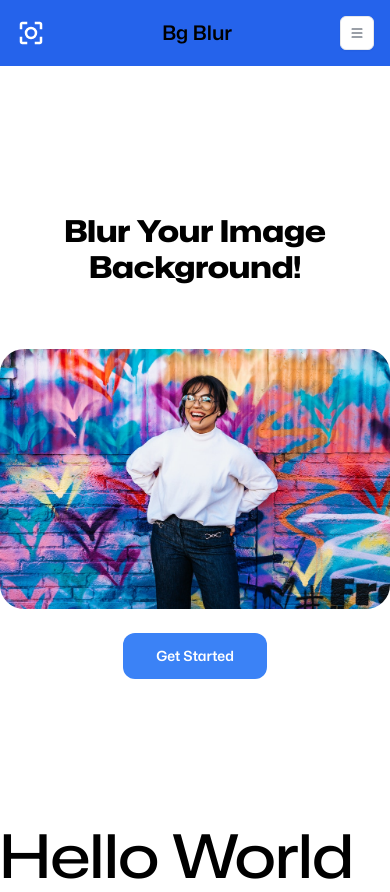
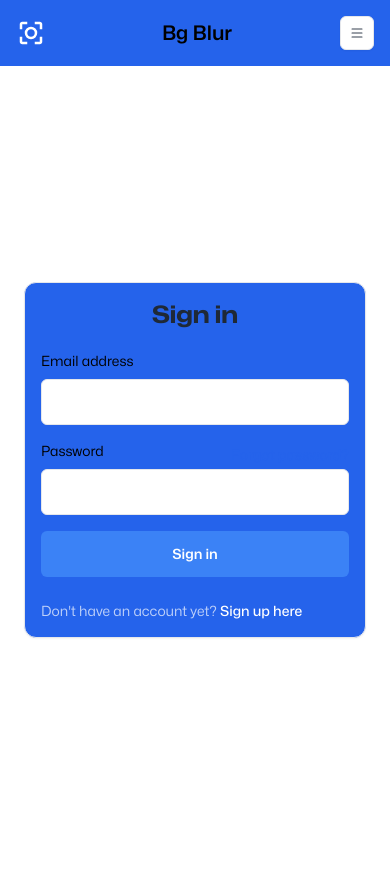
Before and after one commit to ConkCodes/bgblur-frontend, a React (Vite) app: page / in a window 390 px wide. After the commit the page ends 844 px from the top, so only its background shows below. Built offline with nearby package versions, Linux system fonts and the light colour scheme.

Commit message:
worked more on responsive

```diff
--- a/src/components/Landing.jsx
+++ b/src/components/Landing.jsx
@@ -5,21 +5,11 @@
 // xl: 1280
 // 2xl: 1536
 
-// use height if height > width
-// use
-
-// flex flex-col items-center justify-center
-
-// solution: height max(90vh, 600 px) could be W rizz
-// note: if my content height is changing the 600 could not be big or small enough
-
-// px-4 py-32 sm:px-16 lg:px-64
-
 function Landing() {
   return (
-    <div className="text-center flex flex-col justify-center items-center min-h-[90vh]">
+    <div className="p-4 text-center flex flex-col justify-center items-center min-h-[90vh]">
       <div className="my-16">
-        <h1 className="text-3xl sm:text-6xl font-extrabold">Blur Your Image Background!</h1>
+        <h1 className=" text-3xl sm:text-6xl font-extrabold">Blur Your Image Background!</h1>
       </div>
       <div className="mb-16">
         <img src="src\assets\sample_image.jpg" alt="image" className="w-[500px] h-auto rounded-3xl"/>
@@ -29,9 +19,4 @@ function Landing() {
   );
 }
 
-// grid grid-cols-1 lg:grid-cols-2 justify-items-center
-
-// py-3 px-4 inline-flex justify-center items-center gap-2 rounded-md border border-transparent font-semibold bg-blue-500 text-white hover:bg-blue-600 focus:outline-none focus:ring-2 focus:ring-blue-500 focus:ring-offset-2 transition-all text-sm dark:focus:ring-offset-gray-800
-// <button type="button" className="py-3 px-4 inline-flex justify-center items-center gap-2 rounded-md border border-transparent font-semibold text-blue-500 hover:text-blue-700 focus:outline-none focus:ring-2 ring-offset-white focus:ring-blue-500 focus:ring-offset-2 transition-all text-sm">Continue as Guest</button>
-
 export default Landing;
--- a/src/containers/App.jsx
+++ b/src/containers/App.jsx
@@ -8,7 +8,7 @@ class App extends Component {
 		super();
 	}
 	render() {
-    const v = false;
+    const v = true;
     if(v) {
       return (
         <div>
--- a/src/containers/Signin.jsx
+++ b/src/containers/Signin.jsx
@@ -8,7 +8,7 @@ class Signin extends Component {
 
   render() {
     return (
-      <div class="flex h-[90vh] items-center py-16">
+      <div class="flex min-h-[90vh] items-center py-16">
         <main class="w-full max-w-md mx-auto p-6">
           <div class="mt-7 bg-blue-600 border border-gray-200 rounded-xl shadow-sm dark:border-gray-700">
             <div class="p-4 sm:p-7">
```
Also changed, not shown: src/assets/bg.jpg (deleted).
